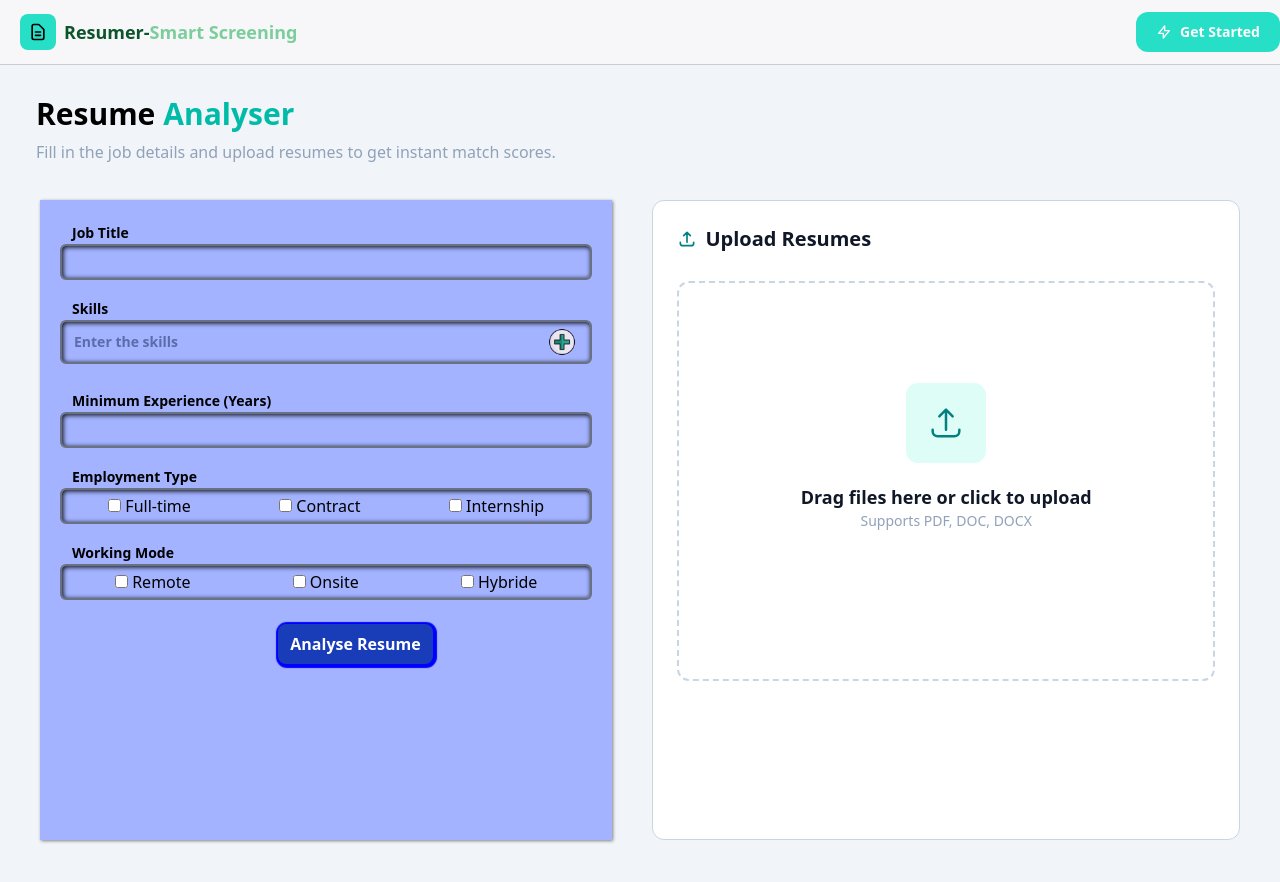
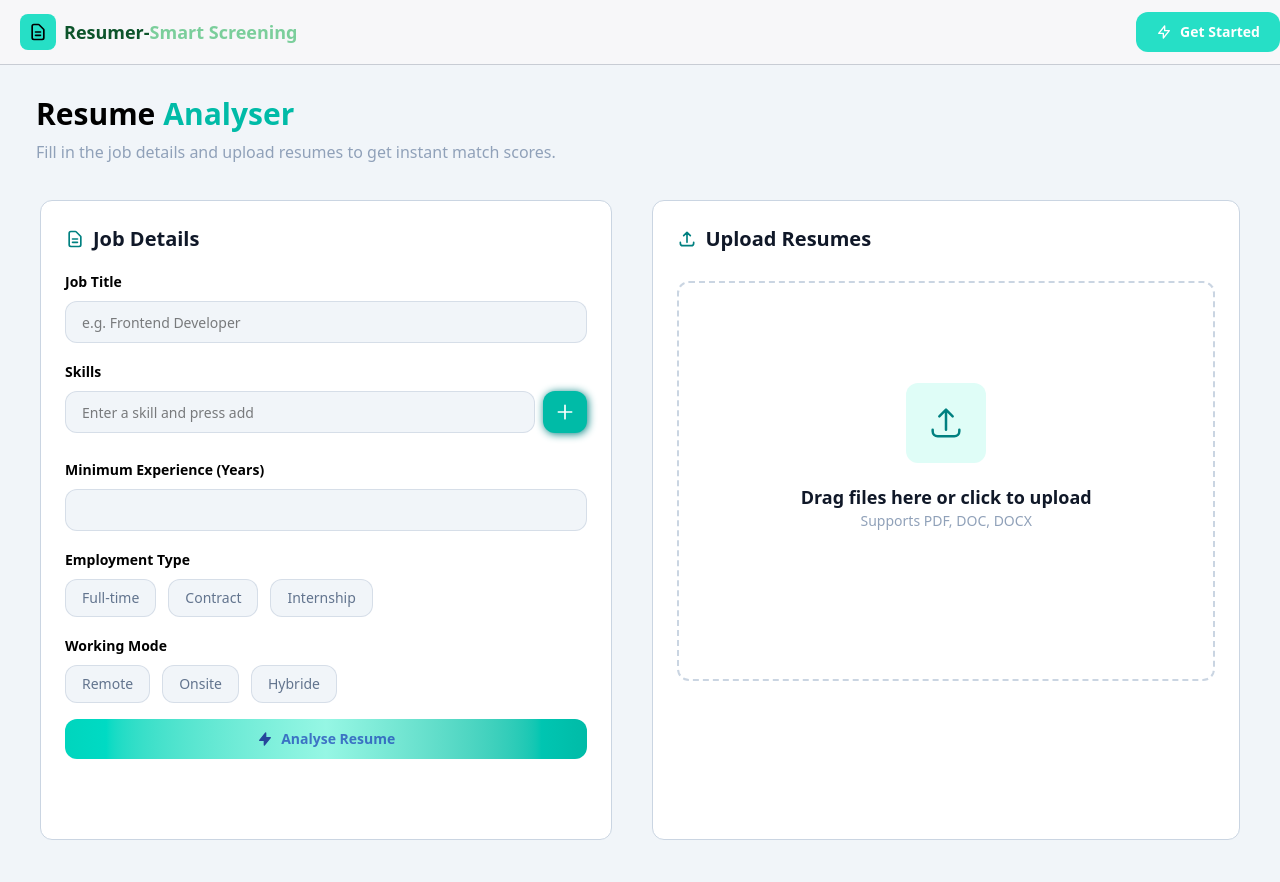
Before and after one commit to Aditya-Jaiswar-8796/resume-jd-matcher, a Next.js app: page /tool in a window 1280 px wide. Shown: the top 882 px of the page. Built offline with nearby package versions, Linux system fonts and the light colour scheme.

Commit message:
jdform UI

```diff
--- a/app/components/Jdform.js
+++ b/app/components/Jdform.js
@@ -43,10 +43,10 @@ const Jdform = (props) => {
       type: "default",
     })
   }
- const notify = (say) => toast(say);
+  const notify = (say) => toast(say);
 
   return (
-    <div className='flex flex-col shadow-[1px_1px_.2rem_grey] bg-indigo-300 border-gray-900/50 p-5 w-1/2 '>
+    <div className='flex flex-col w-1/2 bg-white p-6 rounded-xl border border-slate-300 '>
       <ToastContainer
         position="top-right"
         autoClose={5000}
@@ -59,57 +59,81 @@ const Jdform = (props) => {
         pauseOnHover
         theme="light"
       />
+      <div className="text-left text-xl font-semibold flex items-center gap-2 mb-4 text-gray-900">
+        <svg className="h-5 w-5 text-accent" fill="none" viewBox="0 0 24 24" stroke="teal" strokeWidth="2"><path strokeLinecap="round" strokeLinejoin="round" d="M9 12h6m-6 4h6m2 5H7a2 2 0 01-2-2V5a2 2 0 012-2h5.586a1 1 0 01.707.293l5.414 5.414a1 1 0 01.293.707V19a2 2 0 01-2 2z"></path></svg>
+        Job Details
+      </div>
       <div className="relative">
 
         <form onSubmit={handleSubmit(onSubmit)} className='flex flex-col gap-4 '>
           <div className="">
-            <label htmlFor="jobTitle" className='text-sm font-bold px-3 ' >Job Title</label>
-            <div className="relative px-3 py-1 border-2 rounded-md shadow-[1px_1px_.3rem_inset] border-gray-500">
-              <input {...register("jobTitle", { required: true, minLength: {value : 3 , message: "Job Title's min length is 3"} })} type="text" id="jobTitle" className='w-full bg-transparent outline-0 text-sm text-blue-950 font-semibold ' placeholder=' ' />
+            <label htmlFor="jobTitle" className='text-sm text-left font-semibold' >Job Title</label>
+            <div className="relative px-4 py-2 border border-slate-300/70 rounded-xl bg-slate-100 mt-2">
+              <input {...register("jobTitle", { required: true, minLength: { value: 3, message: "Job Title's min length is 3" } })} type="text" id="jobTitle" className='w-full outline-0 text-sm ' placeholder='e.g. Frontend Developer' />
             </div></div>
           <div className="">
-            <label htmlFor="skills" className='text-sm font-bold px-3' >Skills</label>
-            <div className="relative px-3 flex justify-between py-1 border-2 rounded-md shadow-[1px_1px_.3rem_inset] border-gray-500">
-              <input ref={skillIn} type="text" id="skills" className='w-full appearance-none outline-0 text-sm text-blue-950 font-semibold ' placeholder="Enter the skills " />
-              <img src="/add1.png" onClick={() => {
+            <label htmlFor="skills" className='text-sm text-left font-semibold' >Skills</label>
+            <div className="relative flex justify-between gap-2 items-end">
+              <div className="   px-4 py-2 border border-slate-300/70 rounded-xl w-full bg-slate-100 mt-2">
+                <input ref={skillIn} type="text" id="skills" className='w-full appearance-none outline-0 text-sm ' placeholder="Enter a skill and press add" />
+              </div>
+              <span onClick={() => {
                 const value = skillIn.current.value.trim();
                 if (!value) return;
                 setSkills(prev => [...prev, value]);
                 skillIn.current.value = "";
-              }} className='w-8 ' alt="" />
-            </div><div className="px-1 flex flex-wrap gap-3 pt-2 w-full">
-              {skills.map((s, i) => (<span key={i} className="bg-blue-900/50 flex gap-2 px-2 py-1 rounded-lg justify-center items-center text-white text-lg font-semibold"><span>{s}</span>
-                <img onClick={() => { setSkills(prev => prev.filter((f) => f !== s)) }} src="/remove.png" className='w-6 ' alt="" />
+              }} className="rounded-xl bg-teal-500 px-3 py-[.70rem] hover-scale-105 active:scale-95 shadow-[1px_1px_.5rem_teal] cursor-pointer">
+                <svg className="h-5 w-5" fill="none" viewBox="0 0 24 24" stroke="white" strokeWidth="2"><path strokeLinecap="round" strokeLinejoin="round" d="M12 4v16m8-8H4"></path></svg>
+              </span>
+            </div>
+            <div className="px-1 flex flex-wrap gap-3 pt-2 w-full">
+              {skills.map((s, i) => (<span key={i} className="bg-white border border-slate-300 flex gap-2 px-2 py-1 rounded-xl justify-center items-center text-sm"><span>{s}</span>
+                <svg onClick={() => { setSkills(prev => prev.filter((f) => f !== s)) }} className="h-5 w-5 rotate-45" fill="none" viewBox="0 0 24 24" stroke="red" strokeWidth="2"><path strokeLinecap="round" strokeLinejoin="round" d="M12 4v16m8-8H4"></path></svg>
               </span>))}
             </div>
 
           </div>
 
           <div className="">
-            <label htmlFor="experience" className='text-sm font-bold px-3 ' >Minimum Experience (Years)</label>
-            <div className="relative px-3 py-1 border-2 rounded-md shadow-[1px_1px_.3rem_inset] border-gray-500">
+            <label htmlFor="experience" className='text-sm text-left font-semibold ' >Minimum Experience (Years)</label>
+            <div className="relative px-4 py-2 border border-slate-300/70 rounded-xl w-full bg-slate-100 mt-2">
               <input {...register("experience", { required: true })} type="text" id="experience" className='w-full bg-transparent outline-0 text-sm text-blue-950 font-semibold ' placeholder='' />
             </div></div>
           <div className="">
-            <label htmlFor="employmentType" className='text-sm font-bold px-3 ' >Employment Type</label>
-            <div className="relative px-3 py-1 border-2 flex gap-5 justify-around rounded-md shadow-[1px_1px_.3rem_inset] border-gray-500">
-              <span> <input type="checkbox" value="full-time" {...register("employmentType", { required: true })} /> <span>Full-time</span></span>
-              <span> <input type="checkbox" value="contract" {...register("employmentType", { required: true })} /> <span>Contract</span></span>
-              <span> <input type="checkbox" value="internship" {...register("employmentType", { required: true })} /> <span>Internship</span></span>
+            <label htmlFor="employmentType" className='text-sm text-left font-semibold' >Employment Type</label>
+            <div className="relative flex gap-3 justify-start ">
+              <label onClick={(e) => {
+                 let checkbox = document.getElementById('1'); !checkbox.checked &&  e.target.style.setProperty("border-color", "teal");  }
+                } htmlFor='1' className='px-4 py-2 border border-slate-300/70 rounded-xl text-sm text-slate-500 w-fit bg-slate-100 mt-2'> <input type="checkbox" className='hidden' id="1" value="full-time" {...register("employmentType", { required: true })} /> Full-time</label>
+              <label onClick={(e) => {
+                 let checkbox = document.getElementById('2'); !checkbox.checked &&  e.target.style.setProperty("border-color", "teal");  }
+                }  htmlFor='2' className='px-4 py-2 border border-slate-300/70 rounded-xl text-sm text-slate-500 w-fit bg-slate-100 mt-2'> <input type="checkbox" className='hidden' id="2" value="contract" {...register("employmentType", { required: true })} /> Contract</label>
+              <label onClick={(e) => {
+                 let checkbox = document.getElementById('3'); !checkbox.checked &&  e.target.style.setProperty("border-color", "teal");  }
+                } htmlFor='3' className='px-4 py-2 border border-slate-300/70 rounded-xl text-sm text-slate-500 w-fit bg-slate-100 mt-2'> <input type="checkbox" className='hidden' id="3" value="internship" {...register("employmentType", { required: true })} /> Internship</label>
             </div></div>
           <div className="">
-            <label htmlFor="workMode" className='text-sm font-bold px-3 ' >Working Mode</label>
-            <div className="relative px-3 py-1 border-2 flex gap-5 justify-around rounded-md shadow-[1px_1px_.3rem_inset] border-gray-500">
-              <span> <input type="checkbox" value="remote" {...register("workMode", { required: true })} /> <span>Remote</span></span>
-              <span> <input type="checkbox" value="onsite" {...register("workMode", { required: true })} /> <span>Onsite</span></span>
-              <span> <input type="checkbox" value="hybride" {...register("workMode", { required: true })} /> <span>Hybride</span></span>
+            <label htmlFor="workMode" className='text-sm text-left font-semibold ' >Working Mode</label>
+            <div className="relative flex gap-3 justify-start ">
+              <label onClick={(e) => {
+                 let checkbox = document.getElementById('1w'); !checkbox.checked &&  e.target.style.setProperty("border-color", "teal");  }
+                } htmlFor='1w' className='px-4 py-2 border border-slate-300/70 rounded-xl text-sm text-slate-500 w-fit bg-slate-100 mt-2'> <input type="checkbox" className='hidden' id="1w" value="remote" {...register("workMode", { required: true })} /> Remote</label>
+              <label onClick={(e) => {
+                 let checkbox = document.getElementById('2w'); !checkbox.checked &&  e.target.style.setProperty("border-color", "teal");  }
+                } htmlFor='2w' className='px-4 py-2 border border-slate-300/70 rounded-xl text-sm text-slate-500 w-fit bg-slate-100 mt-2'> <input type="checkbox" className='hidden' id="2w" value="onsite" {...register("workMode", { required: true })} /> Onsite</label>
+              <label onClick={(e) => {
+                 let checkbox = document.getElementById('3w'); !checkbox.checked &&  e.target.style.setProperty("border-color", "teal");  }
+                } htmlFor='3w' className='px-4 py-2 border border-slate-300/70 rounded-xl text-sm text-slate-500 w-fit bg-slate-100 mt-2'> <input type="checkbox" className='hidden' id="3w" value="hybride" {...register("workMode", { required: true })} /> Hybride</label>
             </div></div><div className="hidden">
-          {errors.jobTitle && notify(errors.jobTitle.message || "Job Title is required")}
-          {errors.experience && notify("Experience is required")}
-          {errors.employmentType && notify("Employment Type is required")}
-          {errors.workMode && notify("Work Mode is required")}
+            {errors.jobTitle && notify(errors.jobTitle.message || "Job Title is required")}
+            {errors.experience && notify("Experience is required")}
+            {errors.employmentType && notify("Employment Type is required")}
+            {errors.workMode && notify("Work Mode is required")}
           </div>
-          <label htmlFor="submit"><div className="px-3 mt-2 absolute left-[41%] hover:bg-blue-600 shadow-[1px_1px_1px_3px_blue] active:shadow-[1px_1px_3px_black] py-2 bg-blue-800 text-white font-bold rounded-lg text-center w-min text-nowrap">Analyse Resume</div>
+          <label htmlFor="submit" className="flex justify-center items-center gap-2 bg-gradient-to-r from-teal-400 to-teal-500 via-teal-200 text-blue-800/70 font-bold rounded-xl bg-accent px-5 py-2.5 text-sm text-accent-foreground transition-all hover:opacity-90 hover:scale-105">
+          <svg className="h-4 w-4 opacity-70" fill="navy" viewBox="0 0 24 24" stroke="navy" strokeWidth={2}>
+            <path strokeLinecap="round" strokeLinejoin="round" d="M13 10V3L4 14h7v7l9-11h-7z" />
+          </svg>Analyse Resume
             <input type="submit" id='submit' className='hidden' placeholder='' />
           </label>
         </form>
--- a/app/components/ResumeUpload.js
+++ b/app/components/ResumeUpload.js
@@ -151,7 +151,7 @@ const ResumeUpload = (props) => {
           Upload Resumes
         </div>
         <label htmlFor="file-upload" className='w-1/2 '>
-          <div onDragOver={(e) => { e.preventDefault(); setDragOver(true) }} onDragLeave={() => setDragOver(false)} onDrop={(e) => { e.preventDefault(); let file = Array.from(e.dataTransfer.files); upload(file); }} className={`${dragOver ? "" : ""}  border-dashed rounded-xl border-2 border-slate-300 p-10 flex gap-5 flex-col items-center w-[42vw] h-[50vh] cursor-pointer`}>
+          <div onDragOver={(e) => { e.preventDefault(); setDragOver(true) }} onDragLeave={() => setDragOver(false)} onDrop={(e) => { e.preventDefault(); let file = Array.from(e.dataTransfer.files); upload(file); }} className={`${dragOver ? "border-teal-400 bg-slate-300/20 border-3 " : "hover:border-teal-200 border-2 hover:bg-slate-300/20"}  border-dashed rounded-xl border-slate-300 p-10 flex gap-5 flex-col items-center w-[42vw] h-[50vh] cursor-pointer`}>
             <div className="p-5 w-20 mt-15 h-20 bg-teal-200/30 rounded-xl">
               <svg className="h-10 w-10 text-accent" fill="none" viewBox="0 0 24 24" stroke="teal" strokeWidth="1.5"><path strokeLinecap="round" strokeLinejoin="round" d="M4 16v1a3 3 0 003 3h10a3 3 0 003-3v-1m-4-8l-4-4m0 0L8 8m4-4v12"></path></svg>
             </div>
```
